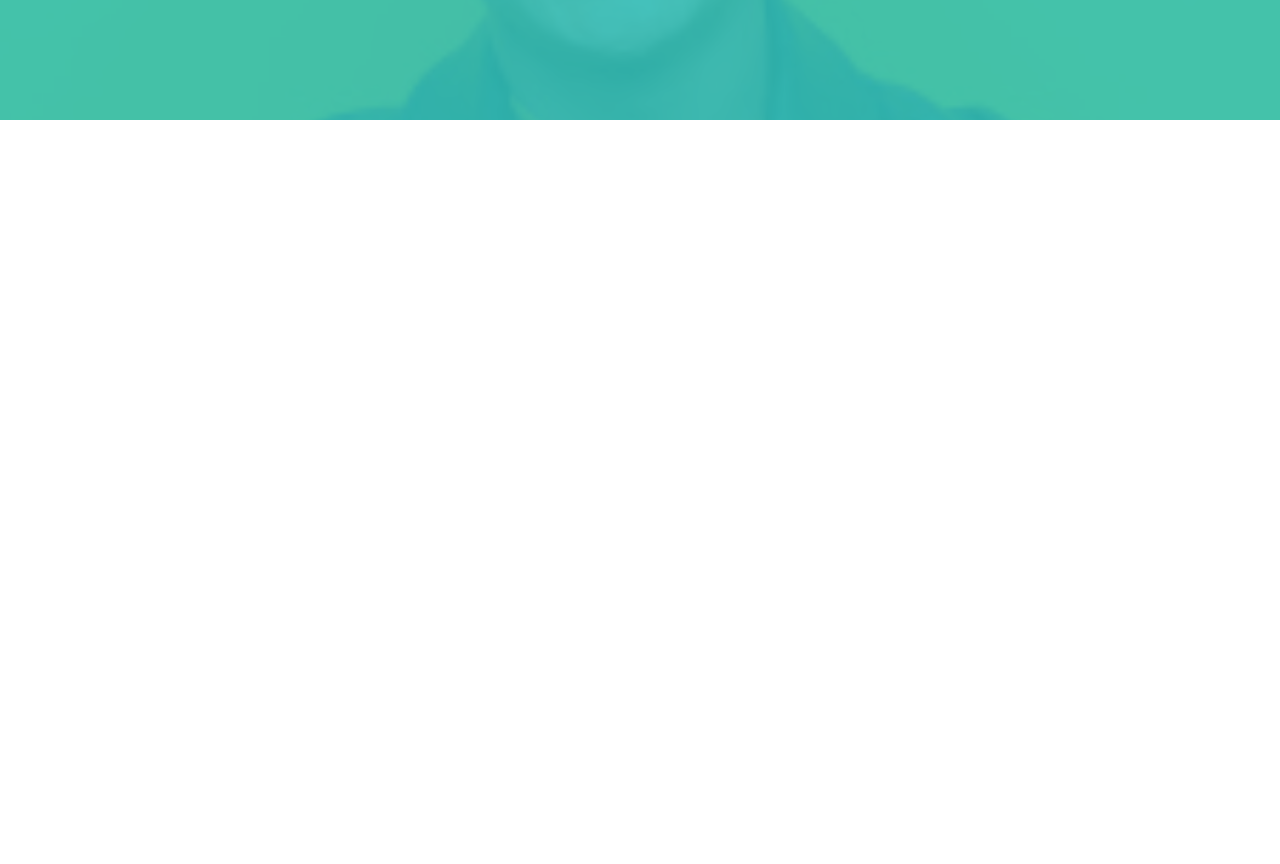
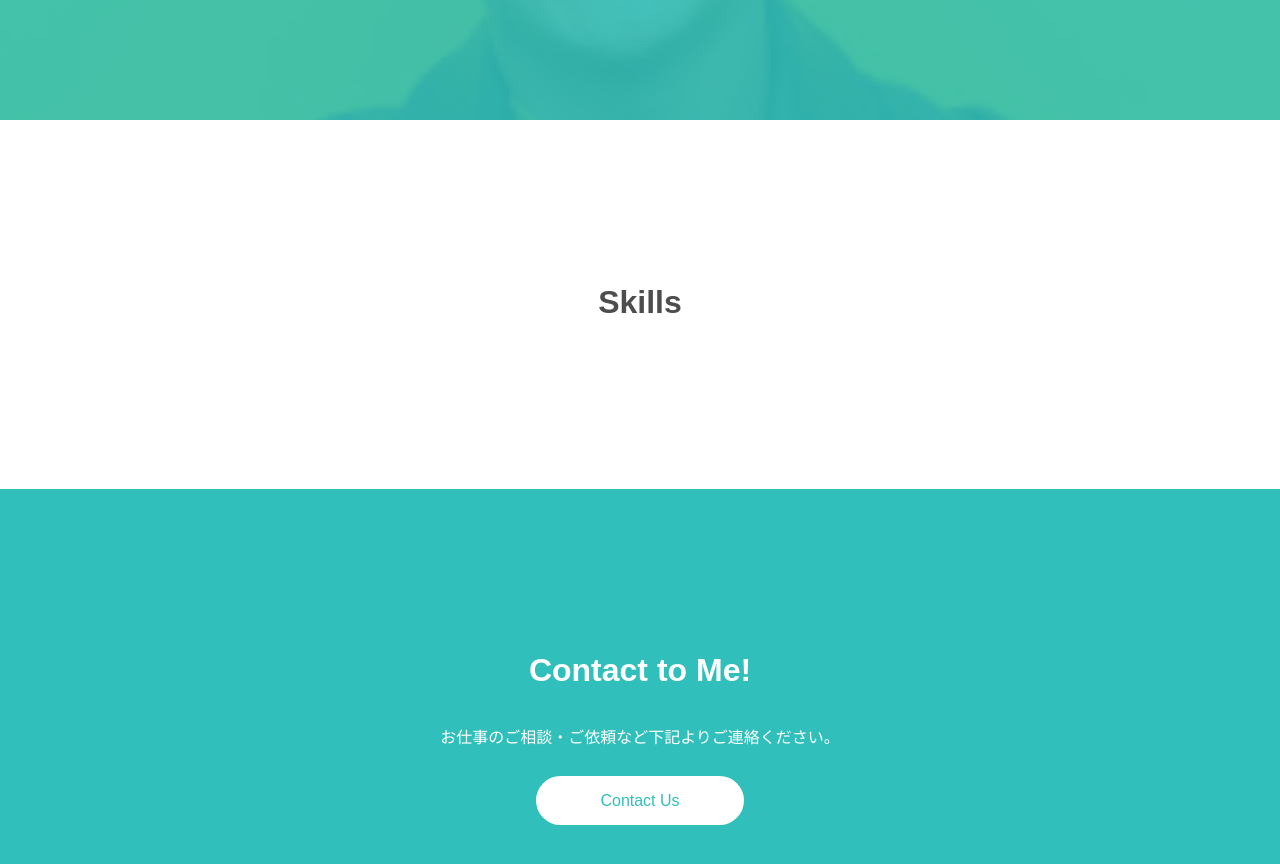
Before and after one commit to riku-work10/react_practice, a React (Create React App) app in the folder src/: page / in a window 1280 px wide. Shown: the part 680-1544 px from the top of the page. Before the commit the page ends 800 px from the top, so only its background shows below. Built offline with nearby package versions, Linux system fonts and the light colour scheme.

Commit message:
コンポーネントを完成するまで完了

```diff
--- a/src/src/App.css
+++ b/src/src/App.css
@@ -102,3 +102,52 @@
 .icon-link {
   position: relative;
 }
+
+#skills {
+  padding: 128px 0;
+  clear: both;
+}
+
+.heading {
+ margin-bottom: 32px;
+ text-align: center;
+}
+
+.skills-container {
+ display: flex;
+ flex-wrap: wrap;
+ text-align: center;
+}
+
+#contact {
+  padding: 128px 0;
+  clear: both;
+}
+
+.contact {
+ background: #30BFBA;
+}
+
+.contact-contents {
+ color: white;
+ text-align: center;
+}
+
+.description {
+ font-size: 16px;
+}
+
+.btn {
+ font-family: "Space Mono", Arial, serif;
+ font-size: 16px;
+ border: none !important;
+ border-radius: 30px;
+ padding: 16px 64px;
+ text-decoration: none;
+}
+
+#contact .btn {
+ height: 54px;
+ background: #fff;
+ color: #30BFBA;
+}
--- a/src/src/App.js
+++ b/src/src/App.js
@@ -1,6 +1,8 @@
 import './App.css';
 // Headerコンポーネントをimportする
 import { Header } from './components/Header';
+import { Skills } from './components/Skills';
+import { Contact } from './components/Contact';
 import React from 'react';
 import { FaBeer } from 'react-icons/fa';
 
@@ -14,7 +16,11 @@
 
 function App() {
   return (
-    <Header /> // Headerコンポーネントを呼び出す
+    <>
+    <Header />
+    <Skills />
+    <Contact />
+    </>
   );
 }
 
--- a/src/src/components/Contact.jsx
+++ b/src/src/components/Contact.jsx
@@ -0,0 +1,13 @@
+export const Contact = () => {
+  return (
+    <div id="contact" className="contact">
+      <div className="container">
+        <div className="contact-contents">
+          <h2>Contact to Me!</h2>
+          <p className="description">お仕事のご相談・ご依頼など下記よりご連絡ください。</p>
+          <a href="https://twitter.com/" className="btn">Contact Us</a>
+        </div>
+      </div>
+    </div>
+  );
+};
--- a/src/src/components/Skills.jsx
+++ b/src/src/components/Skills.jsx
@@ -0,0 +1,13 @@
+export const Skills = () => {
+  return (
+    <div id="skills">
+      <div className="container">
+        <div className="heading">
+          <h2>Skills</h2>
+        </div>
+        <div className="skills-container">
+        </div>
+      </div>
+    </div>
+  );
+};
```
